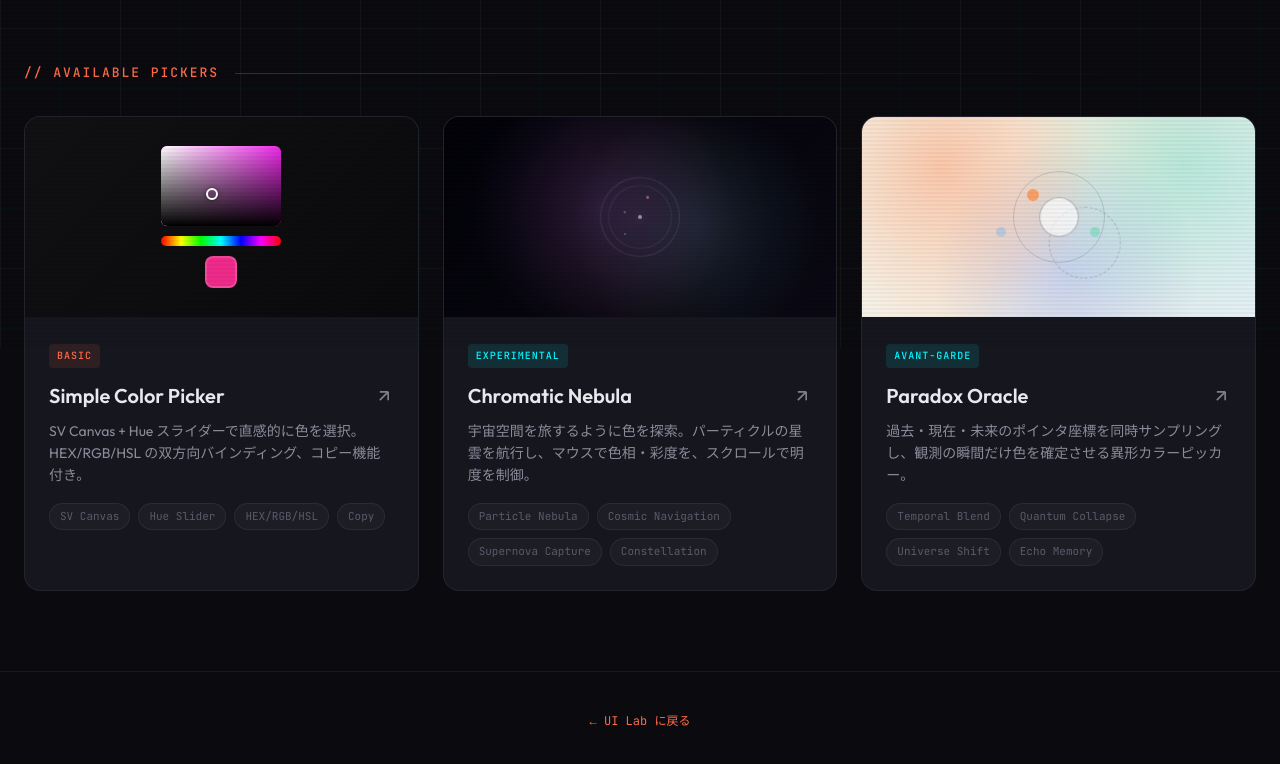
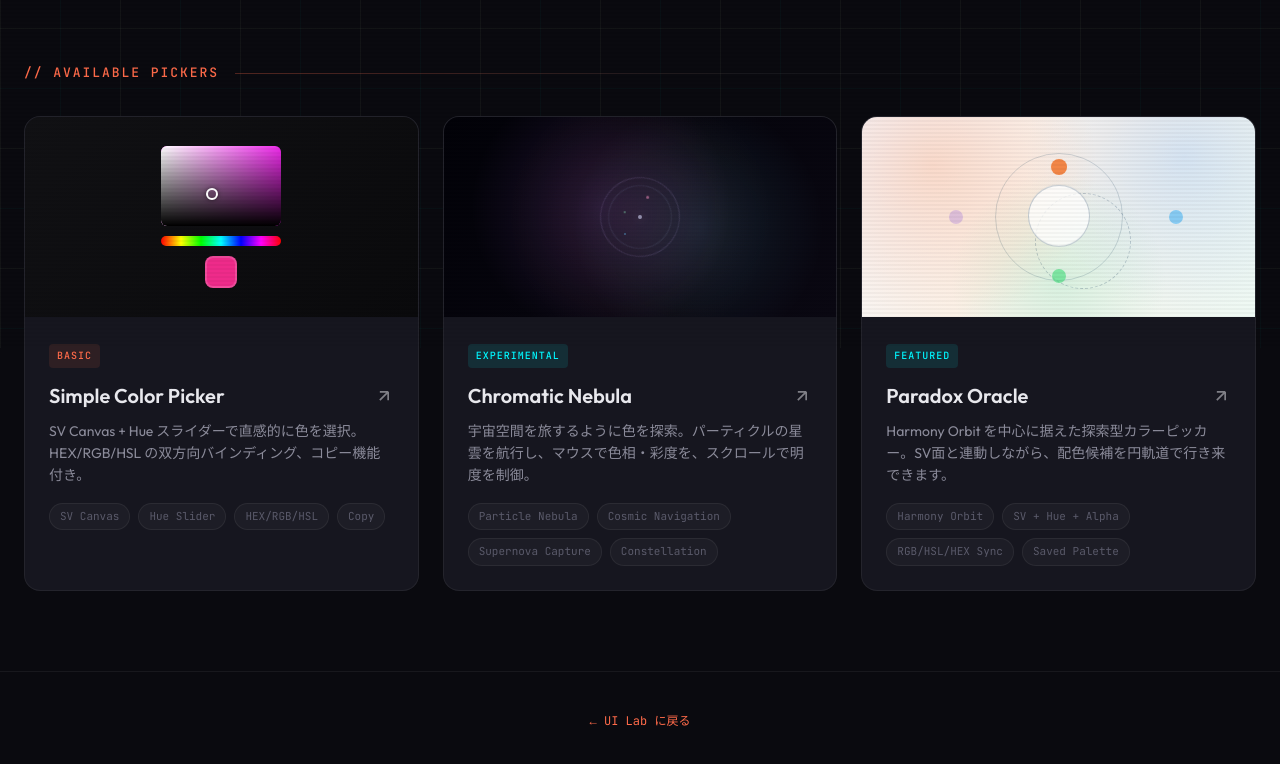
Before and after one commit to wadakatu/ui_lab, a website built with Vite: page color-picker/index.html in a window 1280 px wide. Shown: the part 452-1216 px from the top of the page. Built offline with nearby package versions, Linux system fonts and the light colour scheme.

Commit message:
feat(color-picker): update gallery cards and README for Paradox Oracle redesign
Update Paradox Oracle card preview, description, and feature tags
on both gallery and top pages to reflect the Harmony Orbit picker
redesign. Update README component table accordingly.

Co-Authored-By: Claude Opus 4.6 <noreply@anthropic.com>

```diff
--- a/color-picker/index.html
+++ b/color-picker/index.html
@@ -593,6 +593,11 @@
       50% { opacity: 0.85; }
     }
 
+    @keyframes paradoxOrbitFloat {
+      0%, 100% { transform: translate(-50%, -50%); }
+      50% { transform: translate(-50%, -52%); }
+    }
+
     /* Responsive */
     @media (max-width: 768px) {
       .header {
@@ -739,29 +744,30 @@
       </a>
       <!-- Paradox Oracle -->
       <a href="./paradox-oracle/" class="card">
-        <div class="card-preview" style="background: linear-gradient(125deg, #f4f8ef 0%, #f7ecdf 46%, #e7f0f8 100%); position: relative; overflow: hidden;">
-          <div style="position: absolute; inset: 0; background: radial-gradient(circle at 20% 25%, rgba(255,139,84,0.42) 0%, transparent 45%), radial-gradient(circle at 82% 24%, rgba(72,220,188,0.34) 0%, transparent 48%), radial-gradient(circle at 52% 78%, rgba(92,140,255,0.28) 0%, transparent 52%);"></div>
-          <div style="position: absolute; top: 50%; left: 50%; width: 92px; height: 92px; border-radius: 50%; border: 1px solid rgba(13,38,48,0.16); transform: translate(-50%, -50%);"></div>
-          <div style="position: absolute; top: 50%; left: 50%; width: 72px; height: 72px; border-radius: 50%; border: 1px dashed rgba(13,38,48,0.22); transform: translate(-50%, -50%); animation: paradoxOrbit 7s linear infinite;"></div>
-          <div style="position: absolute; top: 50%; left: 50%; width: 38px; height: 38px; border-radius: 50%; transform: translate(-50%, -50%); background: rgba(255,255,255,0.68); border: 1px solid rgba(13,38,48,0.28); animation: paradoxWobble 2.8s ease-in-out infinite;"></div>
-          <div style="position: absolute; top: 36%; left: 42%; width: 12px; height: 12px; border-radius: 50%; background: rgba(255,138,64,0.86); animation: paradoxBlink 2s ease-in-out infinite;"></div>
-          <div style="position: absolute; top: 55%; left: 34%; width: 10px; height: 10px; border-radius: 50%; background: rgba(85,180,255,0.8); animation: paradoxBlink 2.3s ease-in-out infinite reverse;"></div>
-          <div style="position: absolute; top: 55%; left: 58%; width: 10px; height: 10px; border-radius: 50%; background: rgba(70,217,168,0.82); animation: paradoxBlink 1.8s ease-in-out infinite;"></div>
+        <div class="card-preview" style="background: linear-gradient(130deg, #f4f8ff 0%, #fcf4eb 46%, #eef9f4 100%); position: relative; overflow: hidden;">
+          <div style="position: absolute; inset: 0; background: radial-gradient(circle at 18% 24%, rgba(255,152,103,0.3) 0%, transparent 46%), radial-gradient(circle at 82% 20%, rgba(105,171,255,0.24) 0%, transparent 44%), radial-gradient(circle at 50% 82%, rgba(90,224,171,0.2) 0%, transparent 42%);"></div>
+          <div style="position: absolute; top: 50%; left: 50%; width: 128px; height: 128px; border-radius: 50%; border: 1px solid rgba(24,60,92,0.18); transform: translate(-50%, -50%);"></div>
+          <div style="position: absolute; top: 50%; left: 50%; width: 96px; height: 96px; border-radius: 50%; border: 1px dashed rgba(24,60,92,0.24); transform: translate(-50%, -50%); animation: paradoxOrbit 10s linear infinite;"></div>
+          <div style="position: absolute; top: 50%; left: 50%; width: 62px; height: 62px; border-radius: 50%; transform: translate(-50%, -50%); background: rgba(255,255,255,0.78); border: 1px solid rgba(24,60,92,0.26); animation: paradoxOrbitFloat 3.4s ease-in-out infinite;"></div>
+          <div style="position: absolute; top: 25%; left: 50%; width: 16px; height: 16px; border-radius: 50%; transform: translateX(-50%); background: rgba(242,123,53,0.9); animation: paradoxWobble 2.6s ease-in-out infinite;"></div>
+          <div style="position: absolute; top: 50%; left: 78%; width: 14px; height: 14px; border-radius: 50%; transform: translateY(-50%); background: rgba(53,173,242,0.88); animation: paradoxBlink 2.2s ease-in-out infinite;"></div>
+          <div style="position: absolute; top: 76%; left: 50%; width: 14px; height: 14px; border-radius: 50%; transform: translateX(-50%); background: rgba(73,223,128,0.84); animation: paradoxBlink 1.9s ease-in-out infinite reverse;"></div>
+          <div style="position: absolute; top: 50%; left: 22%; width: 14px; height: 14px; border-radius: 50%; transform: translateY(-50%); background: rgba(128,73,223,0.84); animation: paradoxBlink 2.4s ease-in-out infinite;"></div>
         </div>
         <div class="card-content">
-          <span class="card-tag tag-experimental">Avant-Garde</span>
+          <span class="card-tag tag-experimental">Featured</span>
           <h2 class="card-title">
             Paradox Oracle
             <svg class="card-arrow" viewBox="0 0 24 24" fill="none" stroke="currentColor" stroke-width="2">
               <path d="M7 17L17 7M17 7H7M17 7V17"/>
             </svg>
           </h2>
-          <p class="card-desc">過去・現在・未来のポインタ座標を同時サンプリングし、観測の瞬間だけ色を確定させる異形カラーピッカー。</p>
+          <p class="card-desc">Harmony Orbit を中心に据えた探索型カラーピッカー。SV面と連動しながら、配色候補を円軌道で行き来できます。</p>
           <div class="card-features">
-            <span class="feature">Temporal Blend</span>
-            <span class="feature">Quantum Collapse</span>
-            <span class="feature">Universe Shift</span>
-            <span class="feature">Echo Memory</span>
+            <span class="feature">Harmony Orbit</span>
+            <span class="feature">SV + Hue + Alpha</span>
+            <span class="feature">RGB/HSL/HEX Sync</span>
+            <span class="feature">Saved Palette</span>
           </div>
         </div>
       </a>
```
Also changed, not shown: index.html (+20 -14 lines), README.md.
